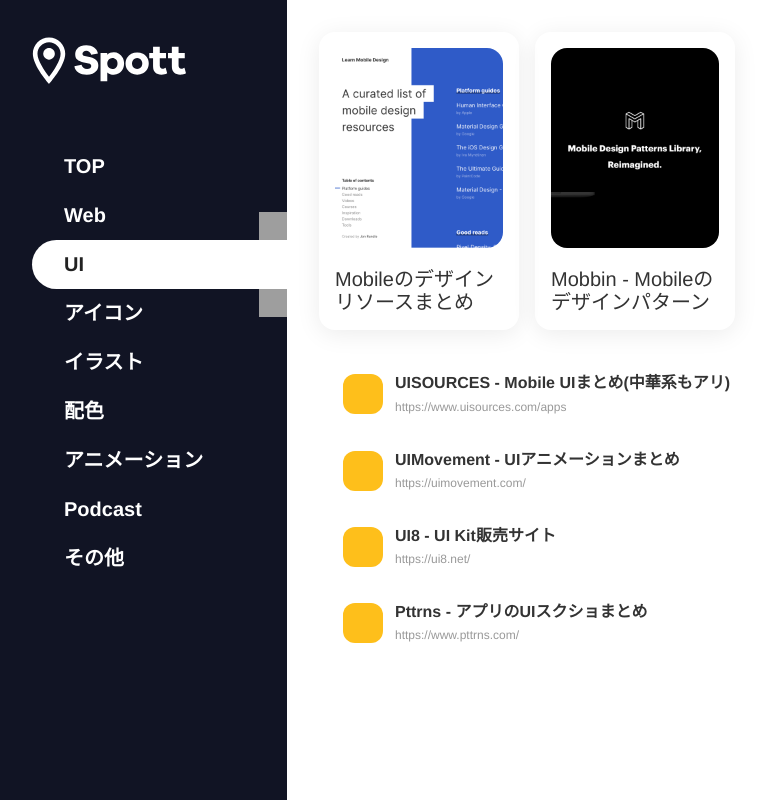
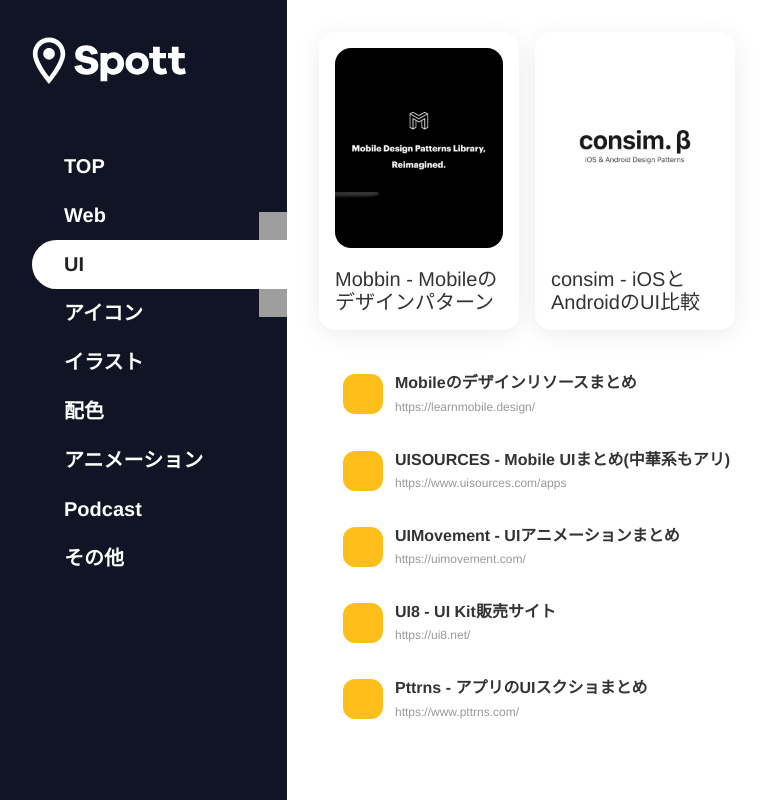
Before and after one commit to akinening/spott, a Vue app: page /#/ui in a window 1280 px wide. Shown: the whole page, without its empty margins (73-834 px from the left). Built offline with nearby package versions, Linux system fonts and the light colour scheme; grey boxes are pictures that could not be loaded.

Commit message:
consimを追加

```diff
--- a/src/components/UserInterface.vue
+++ b/src/components/UserInterface.vue
@@ -19,17 +19,21 @@
     return {
       cards: [
         {
-          url: 'https://learnmobile.design/',
-          img: require('@/assets/image/learn-mobile.jpg'),
-          title: 'Mobileのデザインリソースまとめ'
-        },
-        {
           url: 'https://mobbin.design/',
           img: require('@/assets/image/mobbin.jpg'),
           title: 'Mobbin - Mobileのデザインパターン'
+        },
+        {
+          url: 'https://consim.design/',
+          img: require('@/assets/image/consim.jpg'),
+          title: 'consim - iOSとAndroidのUI比較'
         }
       ],
       links: [
+        {
+          url: 'https://learnmobile.design/',
+          title: 'Mobileのデザインリソースまとめ'
+        },
         {
           url: 'https://www.uisources.com/apps',
           title: 'UISOURCES - Mobile UIまとめ(中華系もアリ)'
```
Also changed, not shown: src/assets/image/consim.jpg (added), src/assets/image/learn-mobile.jpg (deleted).
